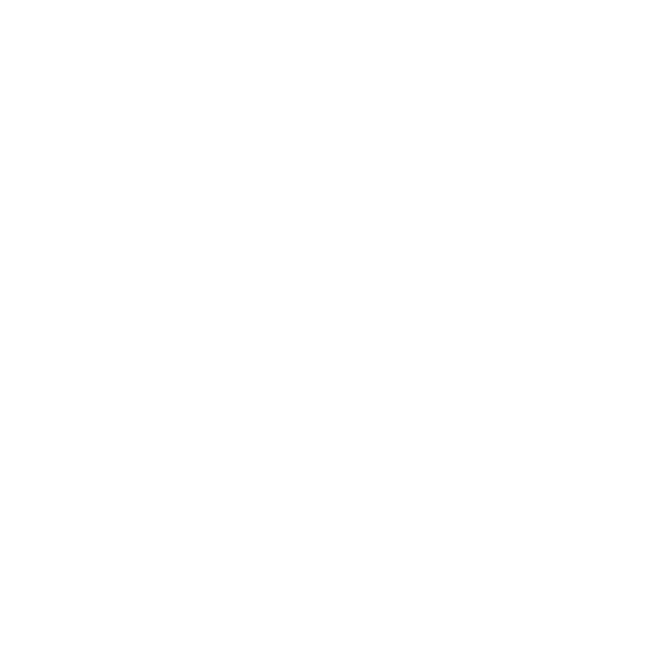
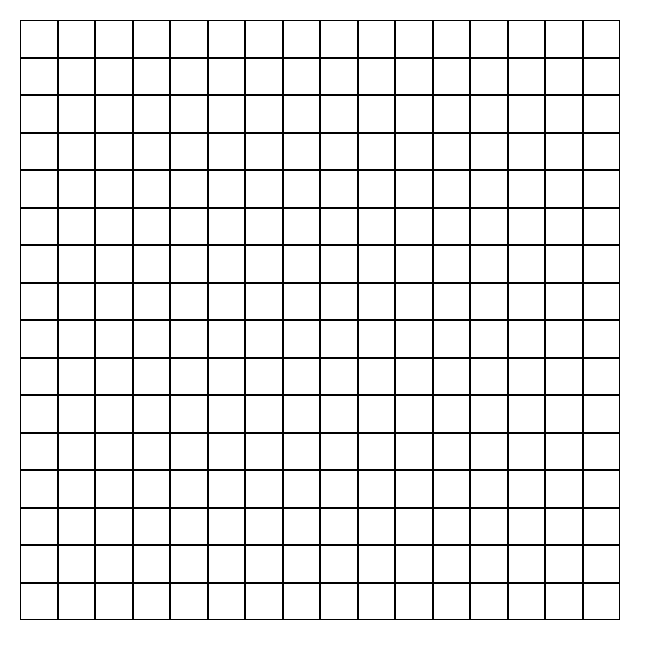
Before and after one commit to AkioKane/etch-a-sketch, a plain HTML site: page index.html in a window 1280 px wide. Shown: the whole page, without its empty margins (0-663 px from the left). Drawn offline with Linux system fonts and the light colour scheme.

Commit message:
[Create] grid in app.js and style in style.css

```diff
--- /dev/null
+++ b/app.js
@@ -0,0 +1,32 @@
+const blockSize = 16
+const containerSize = 600
+
+const blockContainer = document.querySelector(".block-container")
+
+function createDefaultGrid(grid=blockSize) {
+    for (i=0; i < grid*grid; i++) {
+        let block = document.createElement("div")
+        block.setAttribute("class", "block-item")
+        blockContainer.appendChild(block)
+
+        let blockSizes = document.querySelectorAll(".block-item")
+        let blockSize = blockSizes[blockSizes.length - 1]
+        blockSize.setAttribute("style", "width:"+containerSize/grid+"px; height:"+containerSize/grid+"px;")
+
+
+    }
+}
+
+
+function colorBlackMouseOver () {
+    const blocks = document.querySelectorAll(".block-item")
+
+    blocks.forEach(block => {
+        block.addEventListener('mouseover', () => {
+            block.classList.add("padd")
+        })
+    });
+}
+
+createDefaultGrid()
+colorBlackMouseOver()
--- a/index.html
+++ b/index.html
@@ -3,9 +3,13 @@
 <head>
     <meta charset="UTF-8">
     <meta name="viewport" content="width=device-width, initial-scale=1.0">
+    <script src="app.js" defer></script>
+    <link rel="stylesheet" href="style.css">
     <title>Etch a Sketch</title>
 </head>
 <body>
 
+    <div class="block-container"></div>
+
 </body>
 </html>
--- /dev/null
+++ b/style.css
@@ -0,0 +1,28 @@
+* {
+    margin: 0;
+    padding: 0;
+    box-sizing: border-box;
+}
+
+body {
+    display: flex;
+    padding: 20px;
+}
+
+.block-container {
+
+    display: flex;
+    flex-wrap: wrap;
+    width: 600px;
+    height: 600px;
+}
+
+.block-item {
+    width: auto;
+    height: auto;
+    border: 1px solid black;
+} /* Без размера */
+
+.padd {
+    background-color: black;
+}
```
